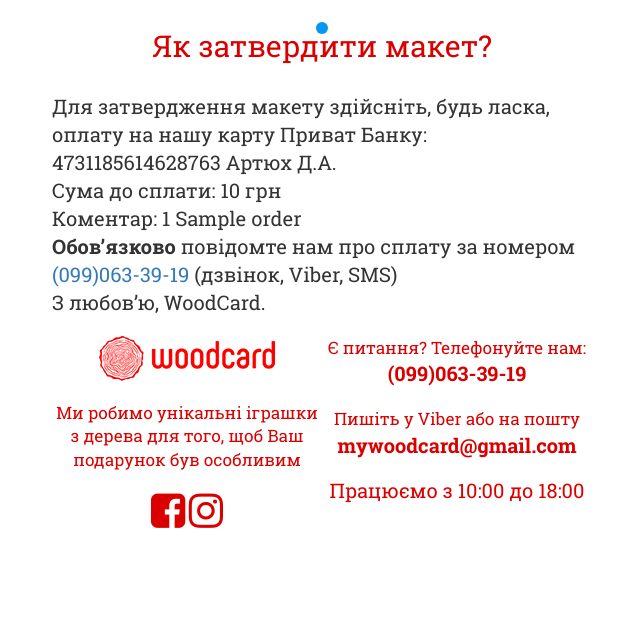
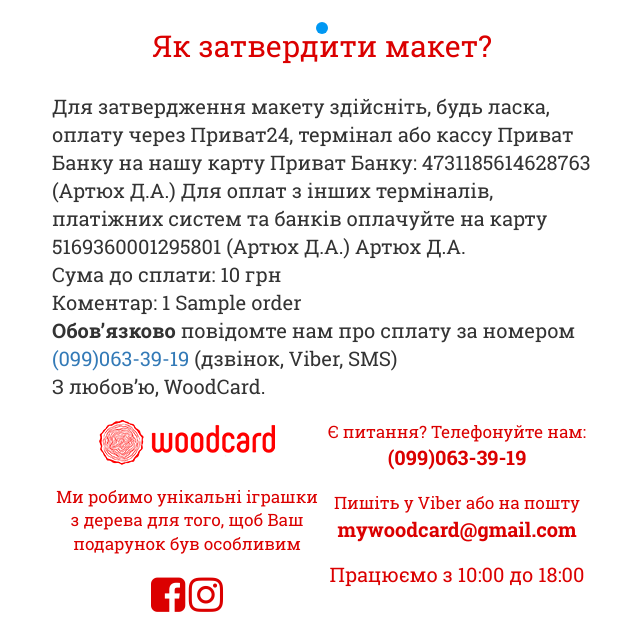
Before and after one commit to beeis/woodcard, a Symfony app: template templates/main/order.html.twig in a window 1280 px wide. Shown: the part 635-1257 px from the top of the page, without its empty margins (318-958 px from the left). Before the commit the page ends 1163 px from the top, so only its background shows below. Run offline with Twig, Linux system fonts and the light colour scheme; the template is opened without the code that fills it: most values are stand-ins (such as "Sample title", 1, 10 or a date in 2020); some libraries are stand-ins or nearby versions.

Commit message:
change payment info

```diff
--- a/templates/main/order.html.twig
+++ b/templates/main/order.html.twig
@@ -54,7 +54,9 @@
 <section class="help">
     <h2 class="title-red">Як затвердити макет?</h2>
     <div class="comment-one-description-text">
-            Для затвердження макету здійсніть, будь ласка, оплату на нашу карту Приват Банку: <u>4731185614628763</u>
+            Для затвердження макету здійсніть, будь ласка,  оплату через Приват24,
+            термінал або кассу Приват Банку на нашу карту Приват Банку: <u>4731185614628763 (Артюх Д.А.)</u>
+            Для оплат з інших терміналів, платіжних систем та банків оплачуйте на карту <u>5169360001295801</u> (Артюх Д.А.)
             Артюх Д.А.</br>
             Сума до сплати: {{ order.total }} грн</br>
             Коментар: {{ order.order_id }} {{ order.bayer_name }}</br>
```
